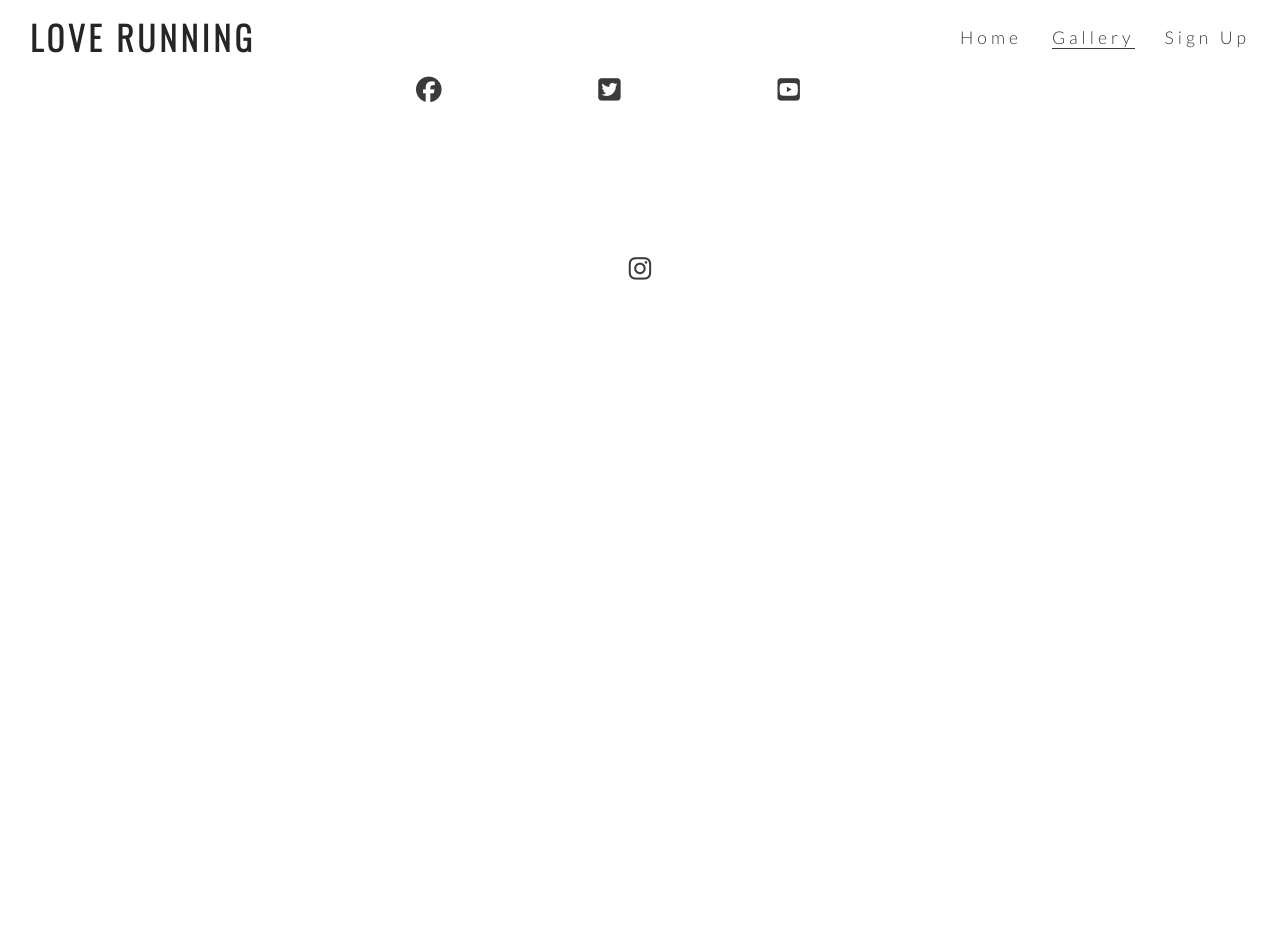
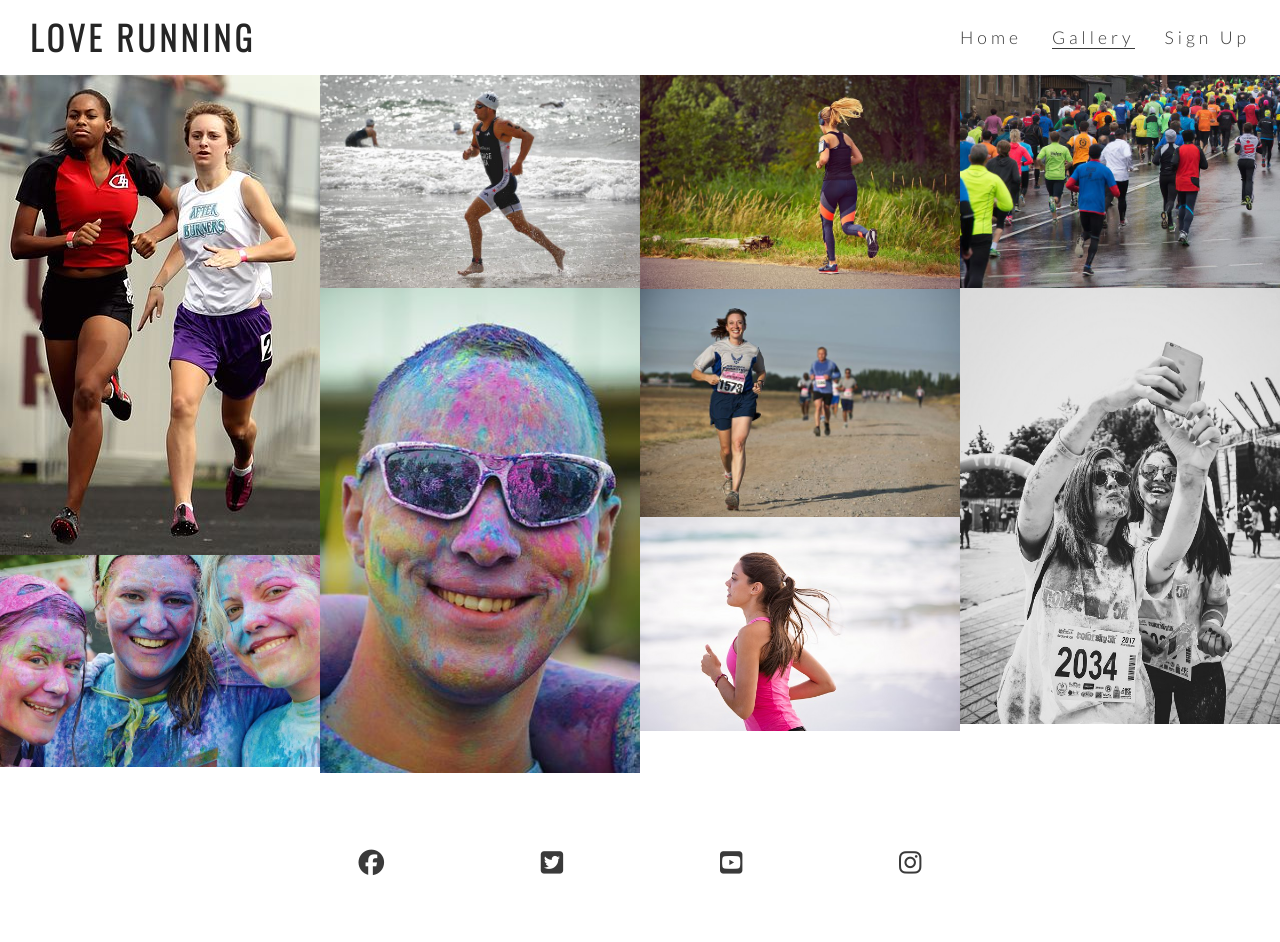
Before and after one commit to KrookMartin/love-running-, a plain HTML site: page gallery.html in a window 1280 px wide. Before the commit the page ends 800 px from the top, so only its background shows below. Drawn offline with nearby package versions, Linux system fonts and the light colour scheme.

Commit message:
add images and gallery styling

```diff
--- a/assets/css/style.css
+++ b/assets/css/style.css
@@ -215,3 +215,13 @@ footer {
     padding: 5%;
     color: #3a3a3a;
 }
+#photos {
+    clear: both;
+    line-height: 0;
+    column-count: 4;
+    column-gap: 0px;
+
+}
+#photos > img {
+    width: 100%;
+}
--- a/gallery.html
+++ b/gallery.html
@@ -34,6 +34,17 @@
             </ul>
         </nav>
     </header>
+    <section id="photos">
+        <img src="assets/images/athletes.jpg" alt="Two athletes running together">
+        <img src="assets/images/girls.jpg" alt="Three girls at paint run">
+        <img src="assets/images/runner3.jpg" alt="Solo male runner joggin on beach">
+        <img src="assets/images/man.jpg" alt="Man at paint run">
+        <img src="assets/images/runner1.jpg" alt="Solo female runner jogging">
+        <img src="assets/images/runner2.jpg" alt="Runner competing in a marathon">
+        <img src="assets/images/runner4.jpg" alt="Solo female runner joggin on beach">
+        <img src="assets/images/running_gang.jpg" alt="Large group of runners taking part in a marathon on a rainy day">
+        <img src="assets/images/mud-run.jpg" alt="Two female runners taking a selfie after mud run">
+    </section>
 
     <footer>
         <ul class="social-networks">
```
Also changed, not shown: assets/images/athletes.jpg (added), assets/images/girls.jpg (added), assets/images/man.jpg (added), assets/images/mud-run.jpg (added), assets/images/runner1.jpg (added), assets/images/runner2.jpg (added), assets/images/runner3.jpg (added), assets/images/runner4.jpg (added), assets/images/running_gang.jpg (added).
